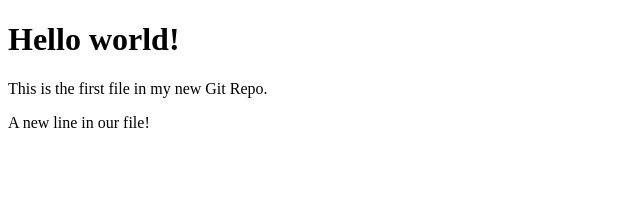
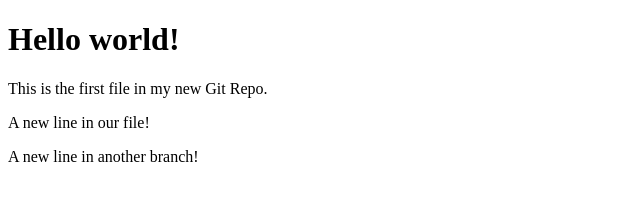
Before and after one commit to andkl/test, a plain HTML site: page index.html in a window 1280 px wide. Shown: the whole page, without its empty margins (0-640 px from the left). Drawn offline with Linux system fonts and the light colour scheme.

Commit message:
Added a line in branch

```diff
--- a/index.html
+++ b/index.html
@@ -8,6 +8,7 @@
 <h1>Hello world!</h1>
 <p>This is the first file in my new Git Repo.</p>
 <p>A new line in our file!</p>
+<p>A new line in another branch!</p>
 
 </body>
 </html>
```
